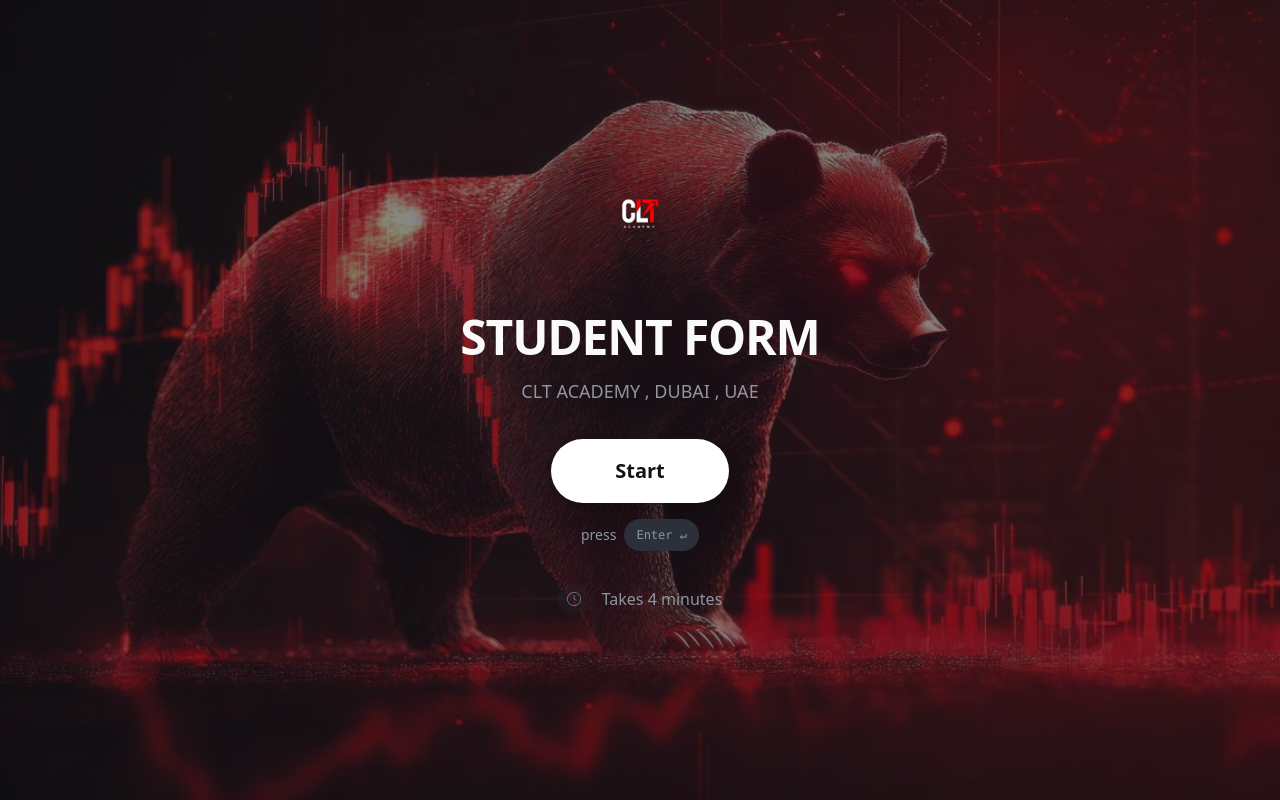
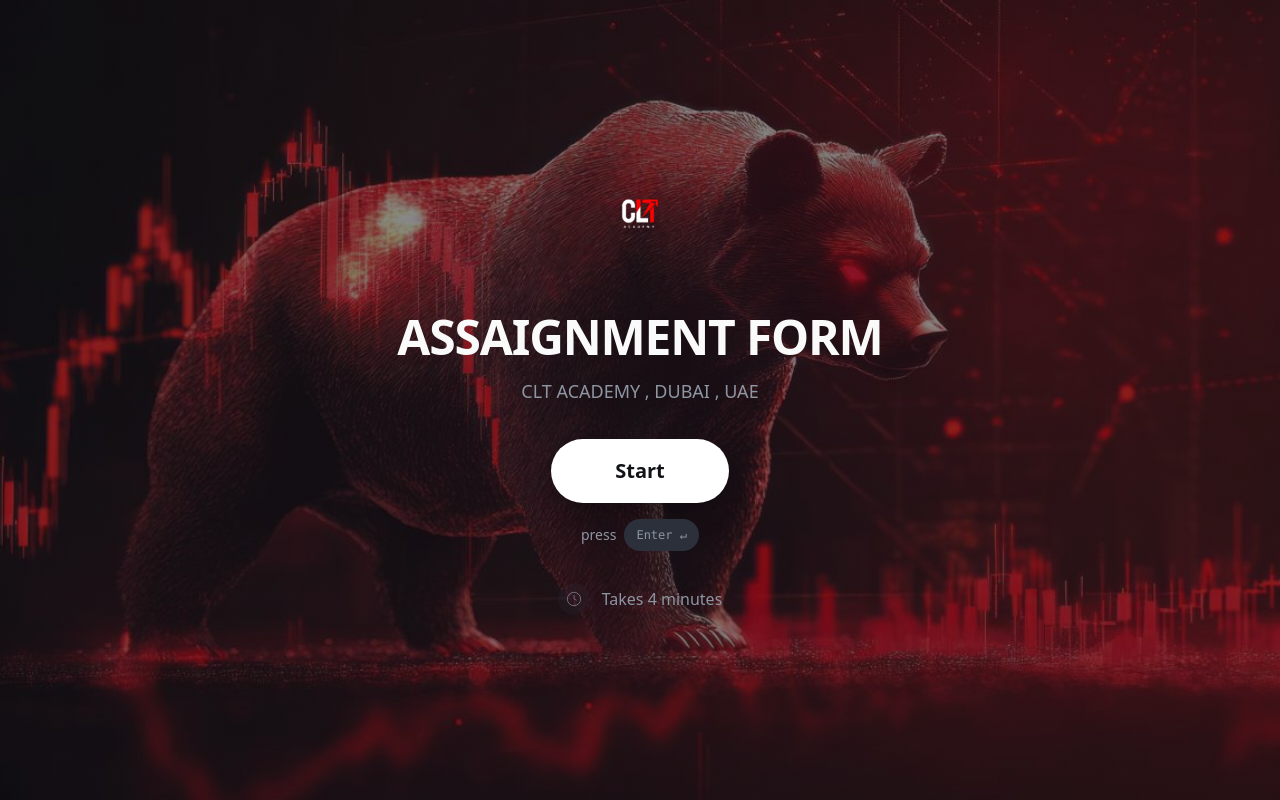
Before and after one commit to Abshar777/clt-asiagnment-form, a React (Vite) app: page / in a window 1280 px wide. Built offline with nearby package versions, Linux system fonts and the light colour scheme.

Commit message:
text changed

```diff
--- a/src/components/FormWelcome.tsx
+++ b/src/components/FormWelcome.tsx
@@ -21,7 +21,7 @@ export function FormWelcome({ onStart }: FormWelcomeProps) {
         <div className="space-y-8">
           <div>
             <h1 className="text-4xl md:text-5xl font-bold text-foreground mb-4 tracking-tight">
-            STUDENT FORM
+            ASSAIGNMENT FORM
             </h1>
             {/* <h2 className="text-xl md:text-2xl text-muted-foreground font-medium mb-2">
             Why digital marketers will earn more in 2026
```
